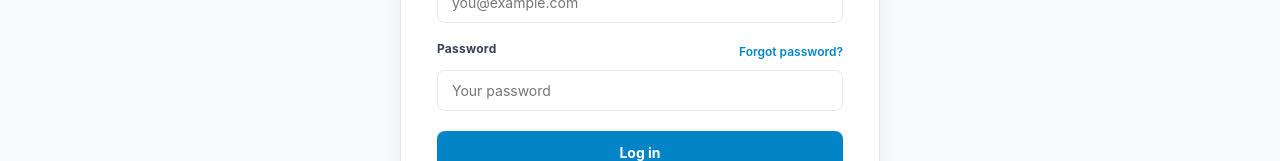
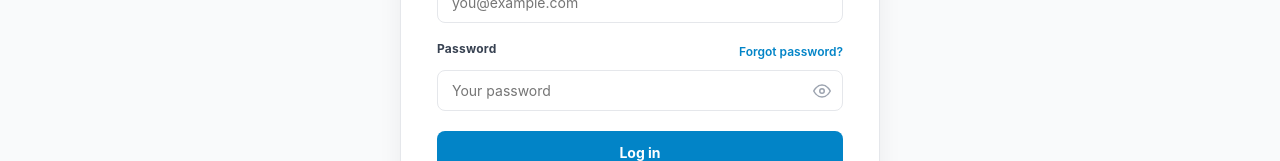
Before and after one commit to BigDebzz/PMBuddy-v3, a React (Create React App) app: page / in a window 1280 px wide. Both pictures are taken after a click on the button "Start your first project". Shown: the part 463-624 px from the top of the page. Built offline with nearby package versions, Linux system fonts and the light colour scheme.

Commit message:
Update AuthScreen.js

```diff
--- a/src/components/AuthScreen.js
+++ b/src/components/AuthScreen.js
@@ -17,6 +17,8 @@ export default function AuthScreen({ onAuth, onBack }) {
   const [error, setError] = useState('');
   const [loading, setLoading] = useState(false);
   const [message, setMessage] = useState('');
+  const [showPassword, setShowPassword] = useState(false);
+  const [showNewPassword, setShowNewPassword] = useState(false);
 
   const roles = [
     'Founder', 'Hackathon participant', 'Solo builder',
@@ -24,22 +26,17 @@ export default function AuthScreen({ onAuth, onBack }) {
   ];
 
   useEffect(() => {
-    // Check if this is a password reset redirect
     const hash = window.location.hash;
     if (hash && hash.includes('type=recovery')) {
       setMode('reset');
       window.history.replaceState(null, '', window.location.pathname);
       return;
     }
-
     supabase.auth.getSession().then(({ data: { session } }) => {
       if (session?.user) onAuth(session.user);
     });
     const { data: { subscription } } = supabase.auth.onAuthStateChange((_event, session) => {
-      if (_event === 'PASSWORD_RECOVERY') {
-        setMode('reset');
-        return;
-      }
+      if (_event === 'PASSWORD_RECOVERY') { setMode('reset'); return; }
       if (session?.user && _event !== 'PASSWORD_RECOVERY') onAuth(session.user);
     });
     return () => subscription.unsubscribe();
@@ -90,7 +87,6 @@ export default function AuthScreen({ onAuth, onBack }) {
     if (mode === 'signup' && !firstName.trim()) { setError('Please enter your first name.'); return; }
     if (mode === 'signup' && !role) { setError('Please select what describes you best.'); return; }
     setLoading(true);
-
     if (mode === 'login') {
       const { data, error: err } = await supabase.auth.signInWithPassword({ email, password });
       if (err) { setError(err.message); setLoading(false); return; }
@@ -134,7 +130,13 @@ export default function AuthScreen({ onAuth, onBack }) {
           {error && <div style={s.error}>{error}</div>}
           {message && <div style={s.success}>{message}</div>}
           <label style={s.label}>New password</label>
-          <input style={s.input} type="password" placeholder="At least 6 characters" value={newPassword} onChange={e => setNewPassword(e.target.value)} />
+          <div style={s.pwWrap}>
+            <input style={{ ...s.input, marginBottom: 0, paddingRight: 44 }} type={showNewPassword ? 'text' : 'password'} placeholder="At least 6 characters" value={newPassword} onChange={e => setNewPassword(e.target.value)} />
+            <button type="button" style={s.eyeBtn} onClick={() => setShowNewPassword(p => !p)} aria-label={showNewPassword ? 'Hide password' : 'Show password'}>
+              {showNewPassword ? <EyeOffIcon /> : <EyeIcon />}
+            </button>
+          </div>
+          <div style={{ marginBottom: 16 }} />
           <button style={s.btn} onClick={handleResetPassword} disabled={loading}>
             {loading ? 'Updating...' : 'Update password'}
           </button>
@@ -237,7 +239,20 @@ export default function AuthScreen({ onAuth, onBack }) {
             </button>
           )}
         </div>
-        <input style={s.input} type="password" placeholder={mode === 'signup' ? 'At least 6 characters' : 'Your password'} value={password} onChange={e => setPassword(e.target.value)} />
+
+        <div style={s.pwWrap}>
+          <input
+            style={{ ...s.input, marginBottom: 0, paddingRight: 44 }}
+            type={showPassword ? 'text' : 'password'}
+            placeholder={mode === 'signup' ? 'At least 6 characters' : 'Your password'}
+            value={password}
+            onChange={e => setPassword(e.target.value)}
+          />
+          <button type="button" style={s.eyeBtn} onClick={() => setShowPassword(p => !p)} aria-label={showPassword ? 'Hide password' : 'Show password'}>
+            {showPassword ? <EyeOffIcon /> : <EyeIcon />}
+          </button>
+        </div>
+        <div style={{ marginBottom: 16 }} />
 
         <button style={s.btn} onClick={handle} disabled={loading}>
           {loading ? 'Please wait...' : mode === 'login' ? 'Log in' : 'Create account'}
@@ -261,6 +276,25 @@ export default function AuthScreen({ onAuth, onBack }) {
         <button style={s.backBtn} onClick={onBack}>Continue without account</button>
       </div>
     </div>
+  );
+}
+
+function EyeIcon() {
+  return (
+    <svg width="18" height="18" viewBox="0 0 24 24" fill="none" stroke="currentColor" strokeWidth="2" strokeLinecap="round" strokeLinejoin="round">
+      <path d="M1 12s4-8 11-8 11 8 11 8-4 8-11 8-11-8-11-8z"/>
+      <circle cx="12" cy="12" r="3"/>
+    </svg>
+  );
+}
+
+function EyeOffIcon() {
+  return (
+    <svg width="18" height="18" viewBox="0 0 24 24" fill="none" stroke="currentColor" strokeWidth="2" strokeLinecap="round" strokeLinejoin="round">
+      <path d="M17.94 17.94A10.07 10.07 0 0 1 12 20c-7 0-11-8-11-8a18.45 18.45 0 0 1 5.06-5.94"/>
+      <path d="M9.9 4.24A9.12 9.12 0 0 1 12 4c7 0 11 8 11 8a18.5 18.5 0 0 1-2.16 3.19"/>
+      <line x1="1" y1="1" x2="23" y2="23"/>
+    </svg>
   );
 }
 
@@ -292,6 +326,8 @@ const s = {
   nameField: { flex: 1 },
   label: { display: 'block', fontSize: 12, fontWeight: 700, color: '#374151', marginBottom: 6, letterSpacing: '0.02em' },
   input: { width: '100%', border: '1px solid #E5E7EB', borderRadius: 8, padding: '11px 14px', fontSize: 14, fontFamily: 'inherit', marginBottom: 16, boxSizing: 'border-box', color: BL, outline: 'none' },
+  pwWrap: { position: 'relative', width: '100%' },
+  eyeBtn: { position: 'absolute', right: 12, top: '50%', transform: 'translateY(-50%)', background: 'none', border: 'none', cursor: 'pointer', color: '#9CA3AF', display: 'flex', alignItems: 'center', justifyContent: 'center', padding: 0 },
   roleGrid: { display: 'flex', flexWrap: 'wrap', gap: 8, marginBottom: 20 },
   roleBtn: { padding: '8px 14px', border: '1.5px solid', borderRadius: 8, fontSize: 13, fontWeight: 600, cursor: 'pointer', fontFamily: 'inherit', transition: 'all 0.15s' },
   passwordRow: { display: 'flex', justifyContent: 'space-between', alignItems: 'center', marginBottom: 6 },
```
